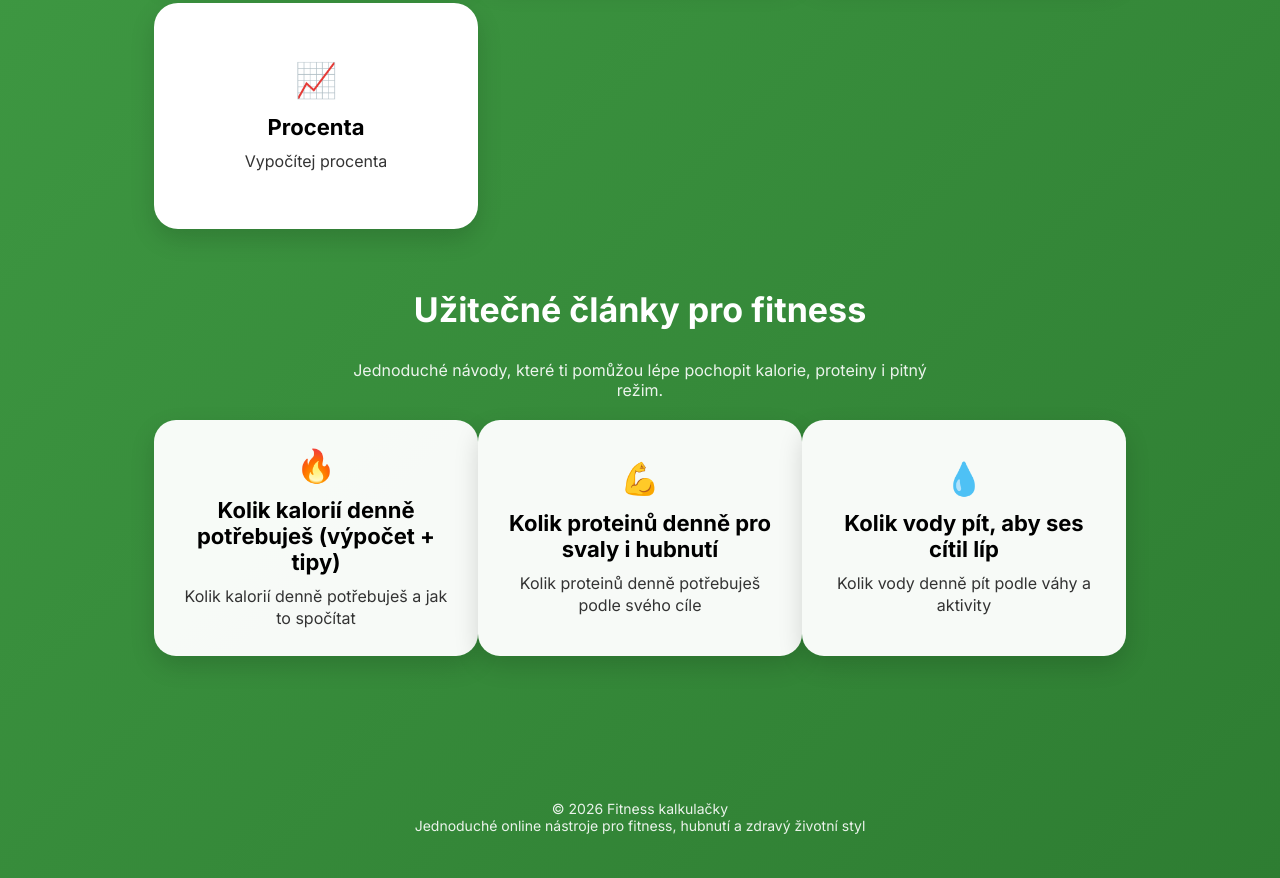
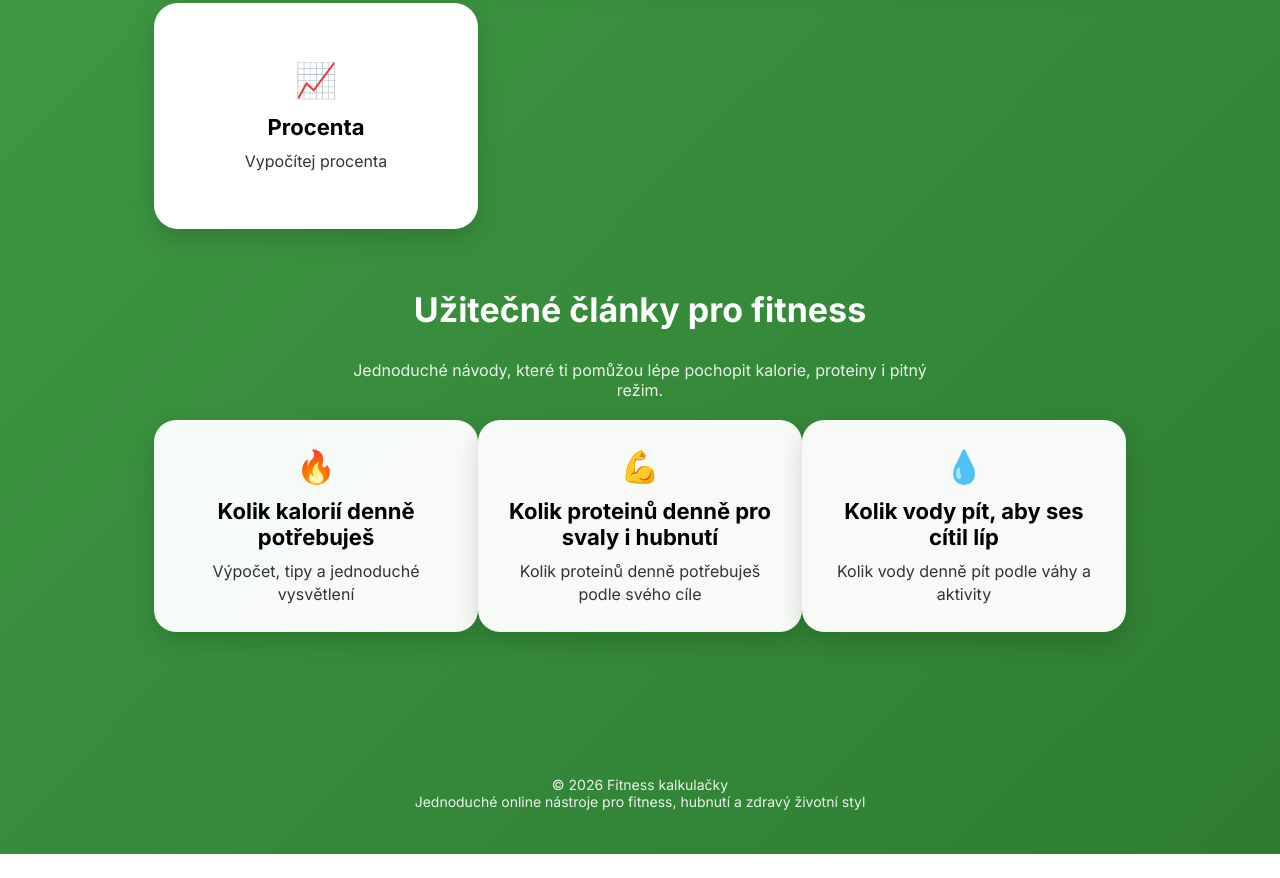
Before and after one commit to MatejT487/bmi-kalkulacka, a plain HTML site: page index.html in a window 1280 px wide. Shown: the part 793-1671 px from the top of the page. After the commit the page ends 1647 px from the top, so only its background shows below. Drawn offline with Linux system fonts and the light colour scheme.

Commit message:
Update index.html

```diff
--- a/index.html
+++ b/index.html
@@ -357,8 +357,8 @@
     <div class="articles-grid">
       <a href="kolik-kalorii-denne.html" class="article-card">
         <div class="icon">🔥</div>
-        <h3>Kolik kalorií denně potřebuješ (výpočet + tipy)</h3>
-        <p>Kolik kalorií denně potřebuješ a jak to spočítat</p>
+        <h3>Kolik kalorií denně potřebuješ</h3>
+        <p>Výpočet, tipy a jednoduché vysvětlení</p>
       </a>
 
       <a href="kolik-proteinu-denne.html" class="article-card">
```
